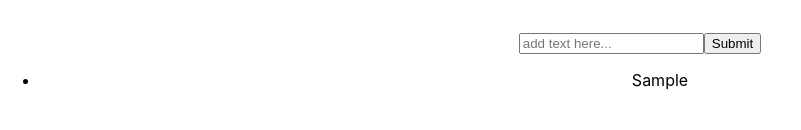
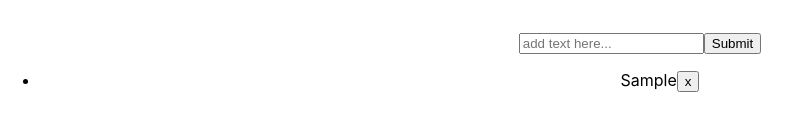
Before and after one commit to kevinneyer/redux-practice, a React (Create React App) app: page / in a window 1280 px wide. Both pictures are taken after typing "Sample" into the empty fields and a click on the button "Submit". Shown: the part 194-324 px from the top of the page, without its empty margins (0-801 px from the left). Built offline with nearby package versions, Linux system fonts and the light colour scheme.

Commit message:
started delted text

```diff
--- a/src/App.js
+++ b/src/App.js
@@ -19,6 +19,10 @@ function App() {
     dispatch( {type: 'ADD_TEXT', payload: '' })
   }
 
+  const deleteThing = (e) => {
+    dispatch( {type: 'DELETE_THING', payload: e.target.value} )
+  }
+
   return (
     <div className='App'>
       <h1>Counter</h1>
@@ -36,7 +40,7 @@ function App() {
       </form>
         <div className='things'>
           <ul>
-            {things.map(thing => <li>{thing}</li>)}
+            {things.map(thing => <li>{thing}<button value={thing} onClick={deleteThing}>x</button></li>)}
           </ul>
         </div>
     </div>
--- a/src/actions/index.js
+++ b/src/actions/index.js
@@ -11,5 +11,9 @@ export const addText = () => {
 }
 
 export const submit = () => {
-    return {type: 'SUBMIT_TEXT'}
+    return { type: 'SUBMIT_TEXT' }
 }
+
+export const deleteThing = () => {
+    return { type: 'DELETE_THING' }
+}
--- /dev/null
+++ b/src/reducers/delete.js
@@ -0,0 +1,11 @@
+const deleteThing = (state=[], action) => {
+    let newState = [...state]
+    switch(action.type) {
+        case 'DELETE_THING':
+            return newState.filter(thing => thing !== action.payload)
+        default:
+            return state
+    }
+}
+
+export default deleteThing
--- a/src/reducers/index.js
+++ b/src/reducers/index.js
@@ -2,6 +2,7 @@ import { combineReducers } from 'redux'
 import counterReducer from './counter'
 import textReducer from './text'
 import submitReducer from './submitReducer'
+import deleteReducer from './delete'
 
 const rootReducer = combineReducers({
     counter: counterReducer,
```
